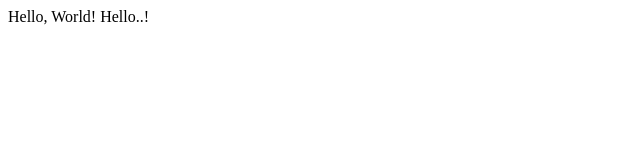
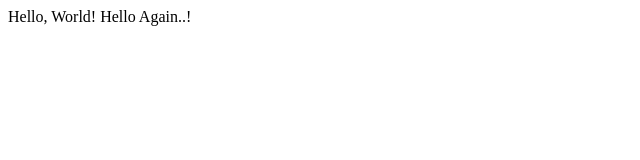
Before and after one commit to vd300/test0, a plain HTML site: page hello.html in a window 1280 px wide. Shown: the full height of the page, 0-640 px from the left. Drawn offline with Linux system fonts and the light colour scheme.

Commit message:
Update hello.html

```diff
--- a/hello.html
+++ b/hello.html
@@ -5,6 +5,6 @@
 	<title>My Webpage</title>
 </head>
 <body>
-	Hello, World! Hello..!
+	Hello, World! Hello Again..!
 </body>
 </html>
```
